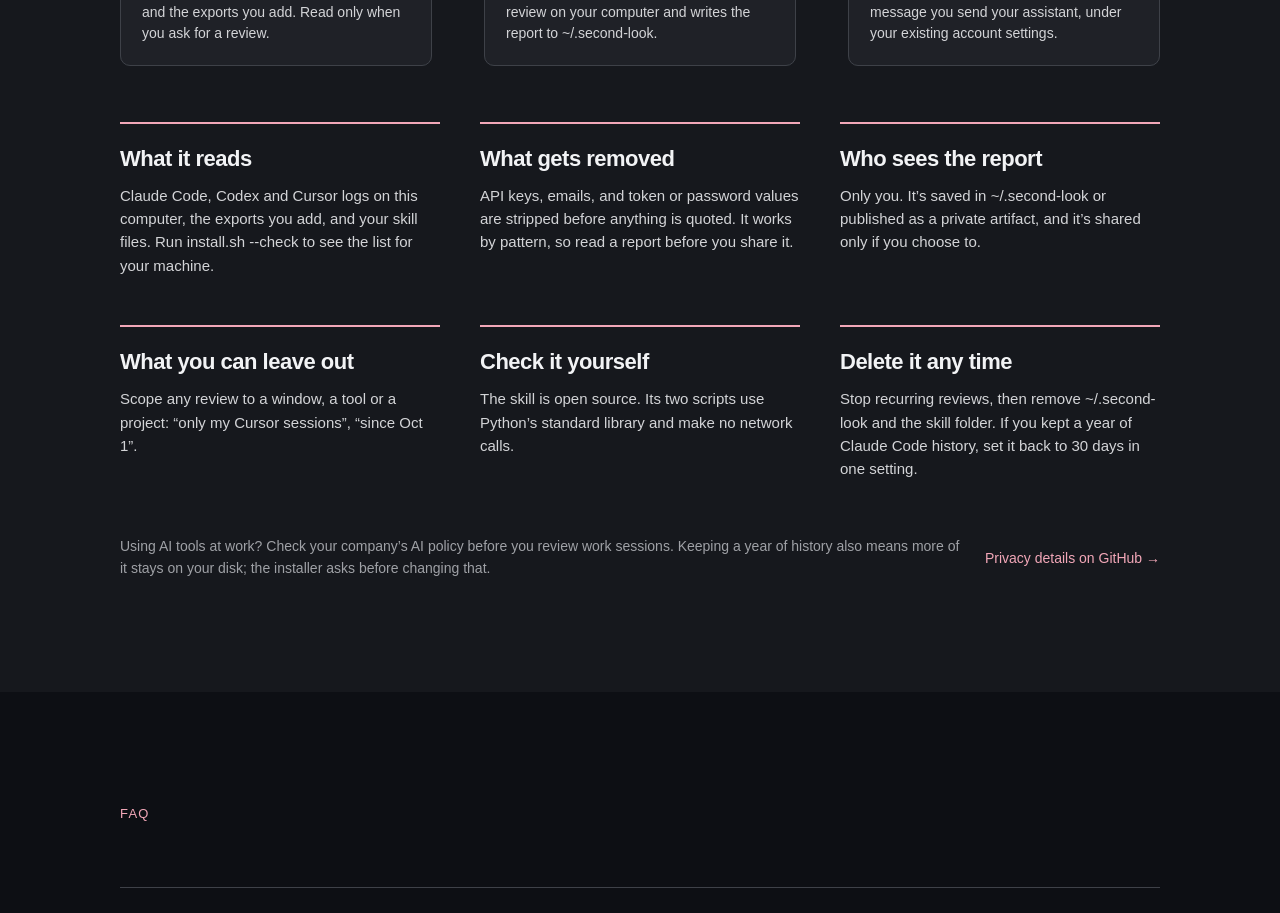
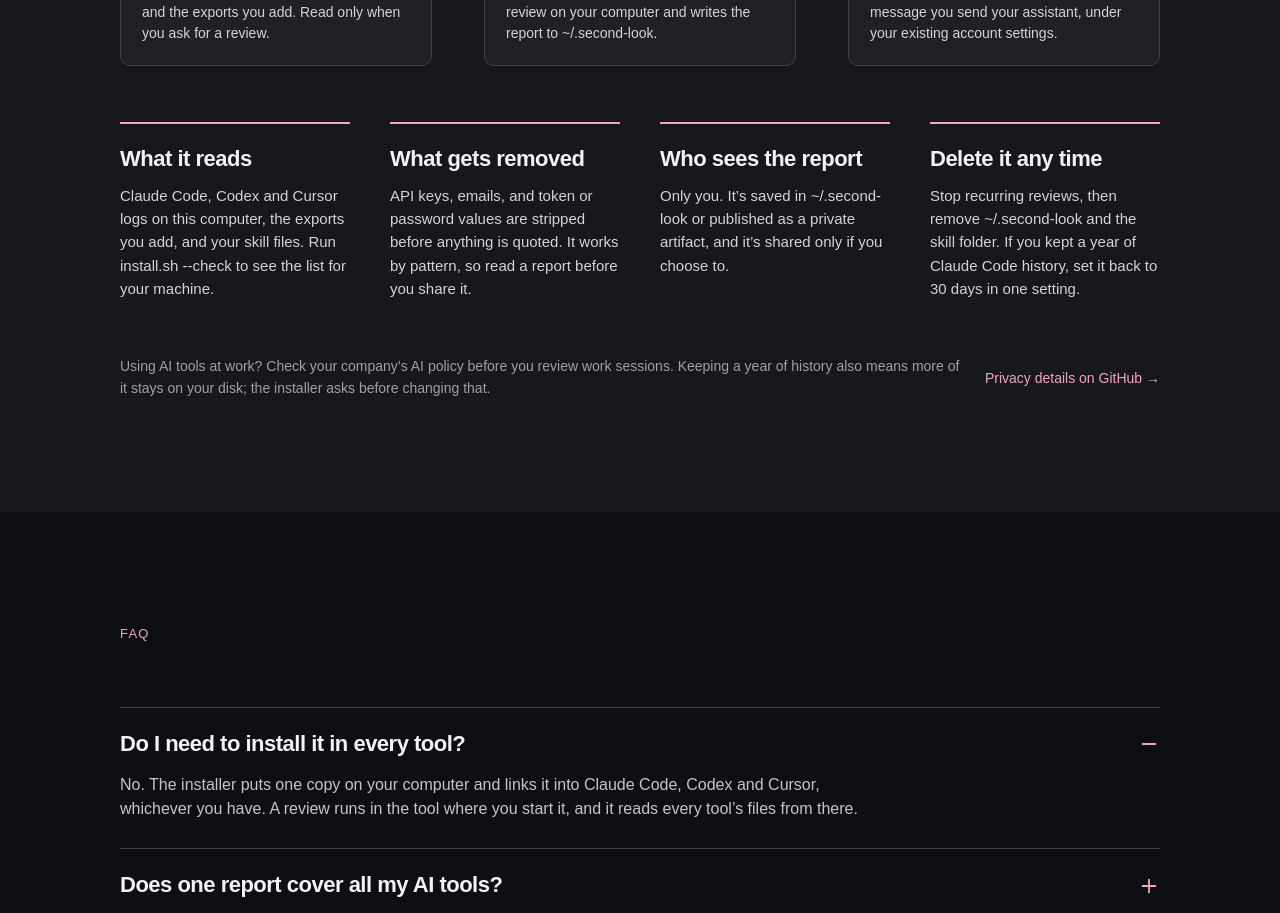
Before and after one commit to txz8096/second-look, a Next.js app: page / in a window 1280 px wide. Shown: the part 8180-9093 px from the top of the page. Built offline with nearby package versions, Linux system fonts and the light colour scheme; a web font is replaced by a local one.

Commit message:
Trim the Privacy section to four points in one row
Co-Authored-By: Claude Opus 5.5 <noreply@anthropic.com>

```diff
--- a/src/components/Privacy.tsx
+++ b/src/components/Privacy.tsx
@@ -30,14 +30,6 @@ const answers = [
   {
     title: "Who sees the report",
     desc: "Only you. It’s saved in ~/.second-look or published as a private artifact, and it’s shared only if you choose to.",
-  },
-  {
-    title: "What you can leave out",
-    desc: "Scope any review to a window, a tool or a project: “only my Cursor sessions”, “since Oct 1”.",
-  },
-  {
-    title: "Check it yourself",
-    desc: "The skill is open source. Its two scripts use Python’s standard library and make no network calls.",
   },
   {
     title: "Delete it any time",
@@ -80,7 +72,7 @@ export function Privacy() {
           </ol>
         </div>
 
-        <ul className="grid grid-cols-1 gap-x-10 gap-y-12 sm:grid-cols-2 lg:grid-cols-3">
+        <ul className="grid grid-cols-1 gap-x-10 gap-y-12 sm:grid-cols-2 lg:grid-cols-4">
           {answers.map((a) => (
             <li key={a.title} className="flex flex-col gap-3 border-t-2 border-accent pt-[22px]">
               <h3 className="font-display text-[22px] leading-[1.2] font-bold tracking-[-0.5px] text-ink">{a.title}</h3>
```
